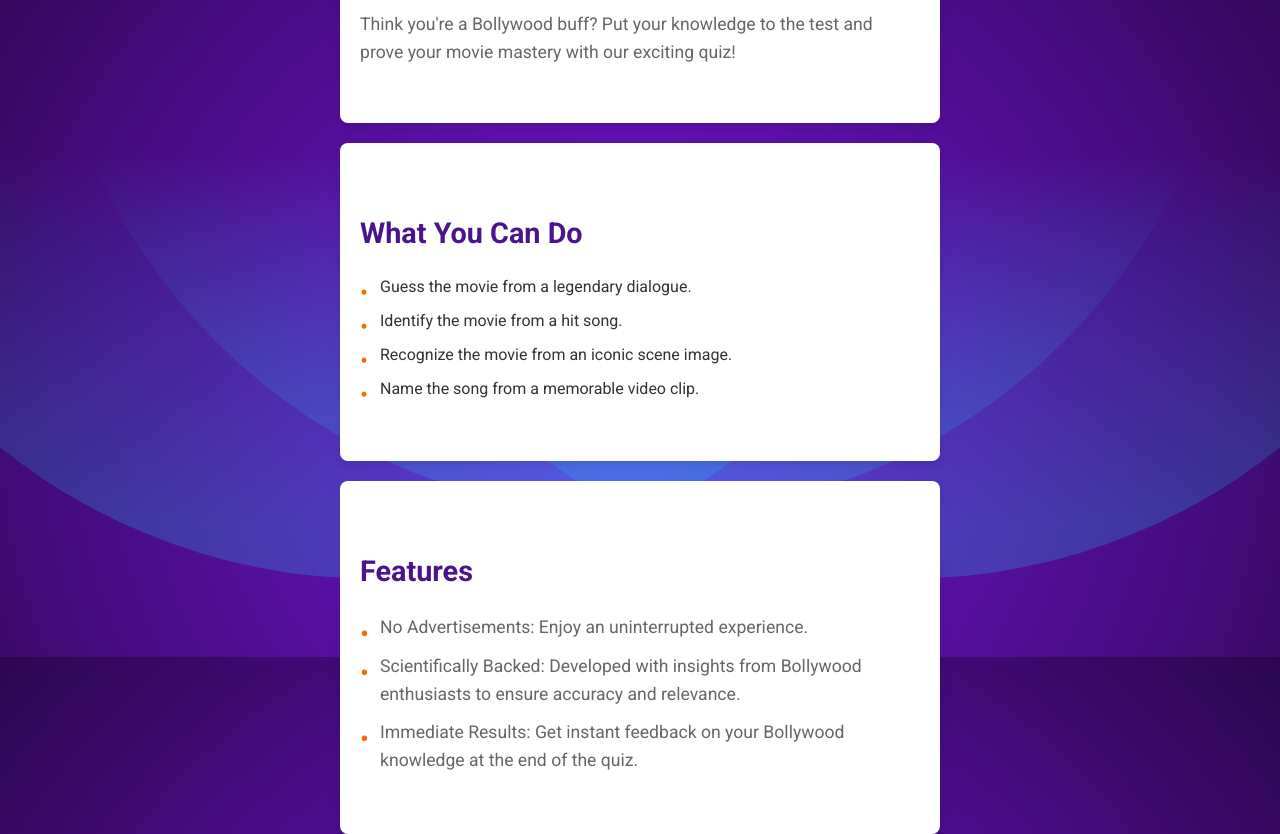
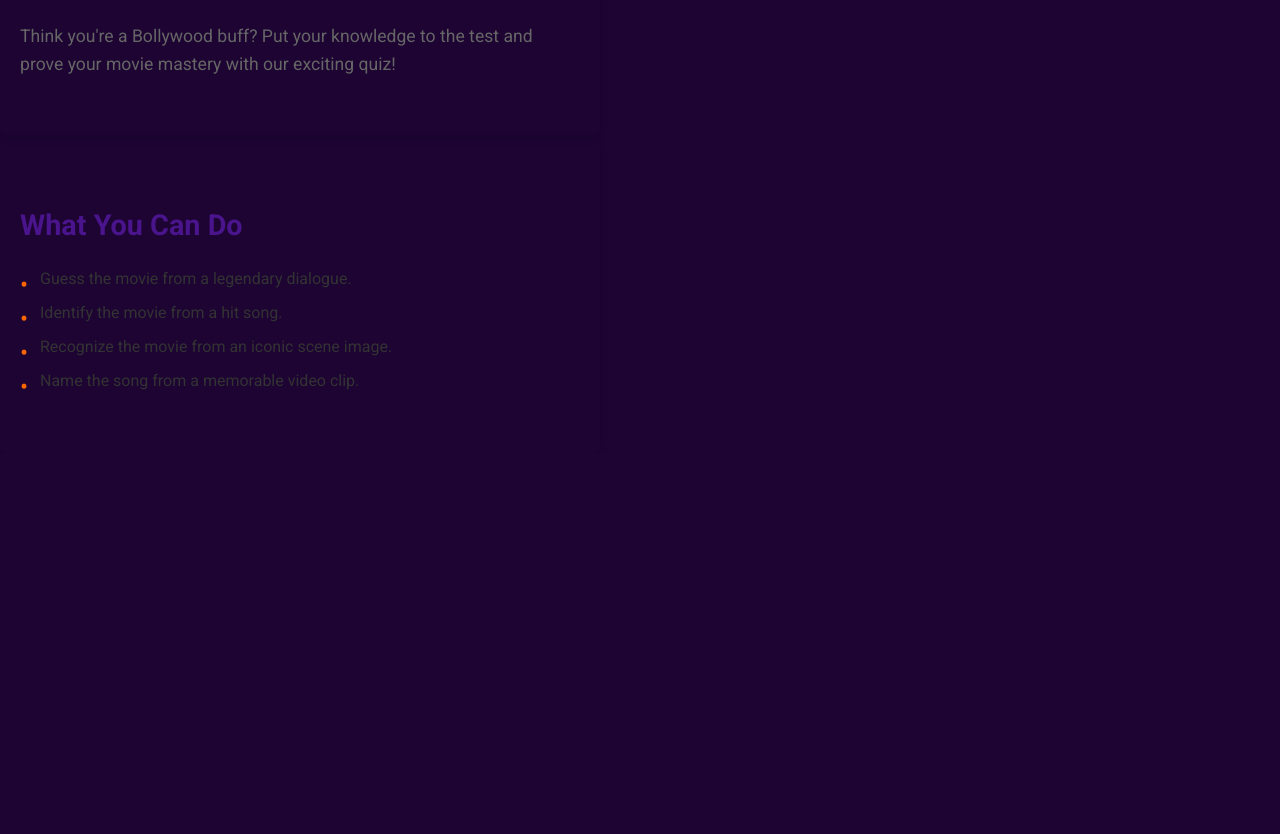
Before and after one commit to ms-tech-geek/quiz-app, a React (Vite) app: page / in a window 1280 px wide. Shown: the part 943-1777 px from the top of the page. After the commit the page ends 1396 px from the top, so only its background shows below. Built offline with nearby package versions, Linux system fonts and the light colour scheme.

Commit message:
clean up for home welcome section

```diff
--- a/src/components/Home.css
+++ b/src/components/Home.css
@@ -2,7 +2,7 @@
 .home-container {
   font-family: 'Roboto', sans-serif;
   color: #ebe7ef;
-  margin-top: -2rem;
+  background-color: #1d0433 !important;
 }
 
 .home-header {
@@ -24,7 +24,7 @@
 
 .home-welcome {
   text-align: center;
-  background-color: #1d0433;
+
   color: #fff;
   border-radius: 8px;
   min-height: calc(100vh - 4rem);
@@ -64,48 +64,39 @@
   background-color: #d471e6;
 }
 
-.home-info,
-.home-features {
+.home-info {
   padding: 40px 20px;
-  background-color: #fff;
-  margin: 20px auto;
   border-radius: 8px;
   max-width: 600px;
   box-shadow: 0 4px 8px rgba(0, 0, 0, 0.1);
   color: #333;
 }
 
-.home-info h3,
-.home-features h3 {
+.home-info h3 {
   font-size: 1.8em;
   margin-bottom: 10px;
   color: #4a148c;
 }
 
-.home-info p,
-.home-features p,
-.home-features ul {
+.home-info p {
   font-size: 1.1em;
   color: #666;
   line-height: 1.6;
 }
 
-.home-info ul,
-.home-features ul {
+.home-info ul {
   list-style: none;
   padding: 0;
   margin: 20px 0;
 }
 
-.home-info ul li,
-.home-features ul li {
+.home-info ul li {
   margin: 10px 0;
   padding-left: 20px;
   position: relative;
 }
 
-.home-info ul li::before,
-.home-features ul li::before {
+.home-info ul li::before {
   content: '•';
   color: #ff6600;
   font-size: 1.5em;
--- a/src/components/Home.jsx
+++ b/src/components/Home.jsx
@@ -37,20 +37,6 @@ const Home = () => {
             <li>Name the song from a memorable video clip.</li>
           </ul>
         </section>
-        <section className="home-features">
-          <h3>Features</h3>
-          <ul>
-            <li>No Advertisements: Enjoy an uninterrupted experience.</li>
-            <li>
-              Scientifically Backed: Developed with insights from Bollywood
-              enthusiasts to ensure accuracy and relevance.
-            </li>
-            <li>
-              Immediate Results: Get instant feedback on your Bollywood
-              knowledge at the end of the quiz.
-            </li>
-          </ul>
-        </section>
       </main>
     </div>
   );
```
